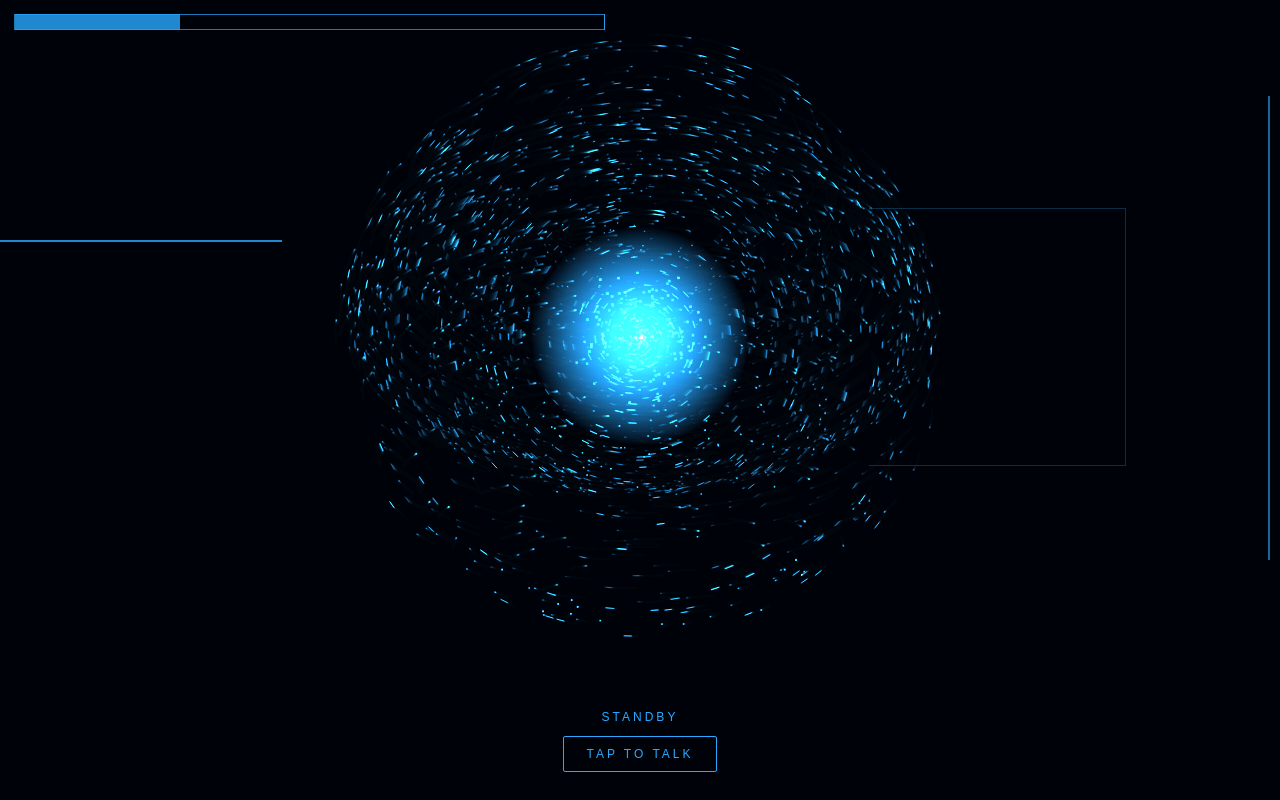
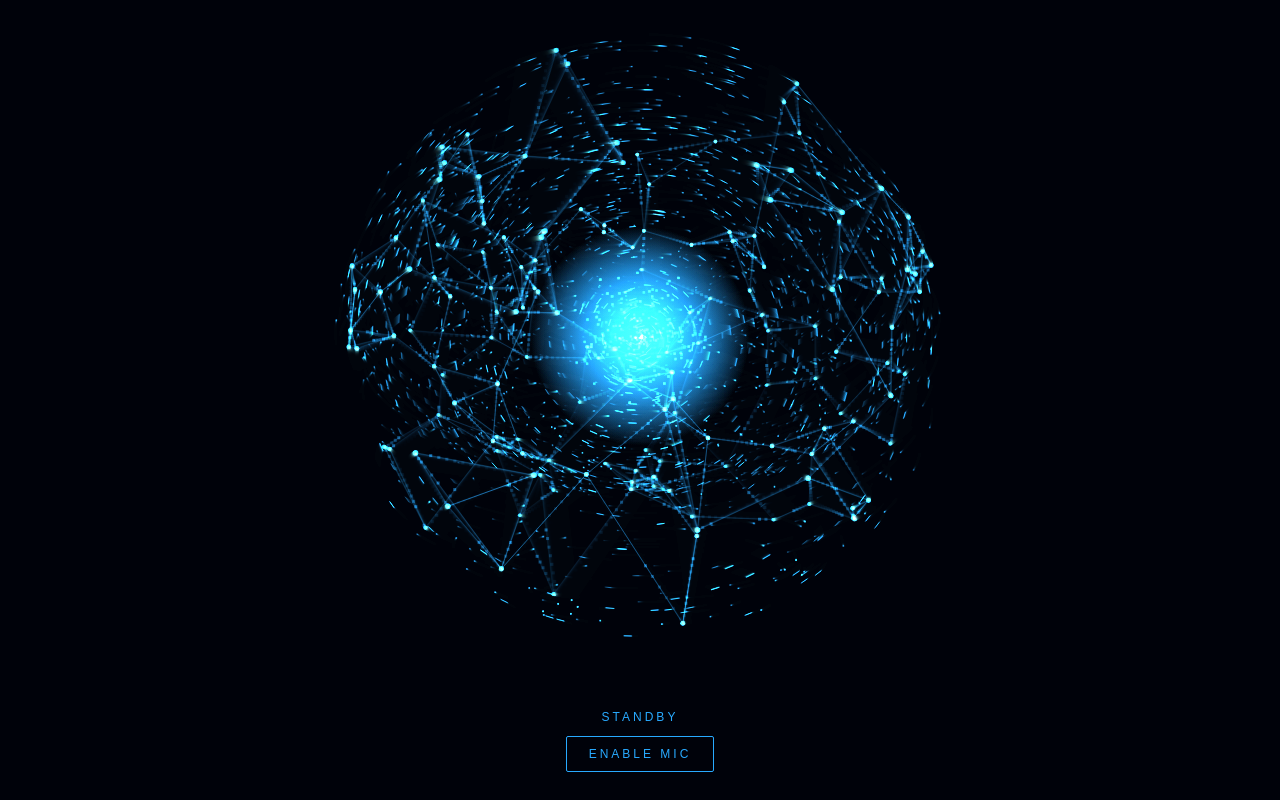
Before and after one commit to xrhino290-stack/JARVIS-, a plain HTML site: page index.html in a window 1280 px wide. Drawn offline with Linux system fonts and the light colour scheme; animation ran at ten frames a second.

Commit message:
Update index.html

```diff
--- a/index.html
+++ b/index.html
@@ -8,18 +8,13 @@
 :root{--c:40,170,255;box-sizing:border-box;padding-top:env(safe-area-inset-top,0px);padding-bottom:env(safe-area-inset-bottom,0px)}
 html,body{height:100%;margin:0;background:#03070b;overflow:hidden;font-family:Arial,Helvetica,sans-serif}
 canvas{position:fixed;inset:0;width:100%;height:100%}
-.bar{position:fixed;top:calc(14px + env(safe-area-inset-top,0px));left:14px;width:46%;height:14px;border:1px solid rgba(var(--c),.7);background:linear-gradient(90deg,rgba(var(--c),.8) 0 28%,transparent 28%)}
-.bar2{position:fixed;left:0;top:30%;width:22%;height:2px;background:rgba(var(--c),.8)}
-.vl{position:fixed;right:10px;top:12%;bottom:30%;width:2px;background:rgba(var(--c),.6)}
-.box{position:fixed;right:12%;top:26%;width:20%;height:32%;border:1px solid rgba(var(--c),.25);border-left:none}
 .ui{position:fixed;left:0;right:0;bottom:calc(28px + env(safe-area-inset-bottom,0px));text-align:center;color:rgb(var(--c));letter-spacing:3px;font-size:12px}
 button{margin-top:12px;background:transparent;color:rgb(var(--c));border:1px solid rgb(var(--c));padding:10px 22px;letter-spacing:3px;font-size:12px;border-radius:2px}
 </style>
 </head>
 <body>
 <canvas id="cv"></canvas>
-<div class="bar"></div><div class="bar2"></div><div class="vl"></div><div class="box"></div>
-<div class="ui"><div id="rp" style="margin:0 20px 14px;letter-spacing:1px;font-size:13px;line-height:1.4;min-height:18px"></div><div id="st">STANDBY</div><button id="mic">ENABLE MIC</button></div>
+<div class="ui"><div id="st">STANDBY</div><button id="mic">ENABLE MIC</button></div>
 <script>
 const cv=document.getElementById('cv'),ctx=cv.getContext('2d'),root=document.documentElement;
 let W,H,R,dpr=Math.min(devicePixelRatio||1,2);
@@ -30,63 +25,68 @@ const N=2600,P=[];
 for(let i=0;i<N;i++){
   const u=Math.random()*2-1,a=Math.random()*Math.PI*2,s=Math.sqrt(1-u*u),q=Math.random();
   let r,fy=1;
-  if(q<0.45){r=0.9+Math.random()*0.1;fy=0.45}
-  else if(q<0.7){r=0.9+Math.random()*0.1}
-  else if(q<0.9){r=0.45+Math.random()*0.3}
-  else{r=Math.random()*0.25}
+  if(q<0.45){r=0.9+Math.random()*0.1;fy=0.45}      // flat outer ring
+  else if(q<0.7){r=0.9+Math.random()*0.1}           // spherical shell
+  else if(q<0.9){r=0.45+Math.random()*0.3}          // inner layer
+  else{r=Math.random()*0.25}                         // bright core
   P.push({x:s*Math.cos(a)*r,y:u*r*fy,z:s*Math.sin(a)*r,r,streak:Math.random()<0.3,ph:Math.random()*6.28,core:q>=0.9});
 }
 
+// neuron network
+const NODES=P.filter(p=>!p.streak&&p.r>0.4).slice(0,150),E=[];
+NODES.forEach((a,i)=>{
+  const d=NODES.map((b,j)=>[j,(a.x-b.x)**2+(a.y-b.y)**2+(a.z-b.z)**2]).filter(o=>o[0]!==i).sort((m,n)=>m[1]-n[1]).slice(0,3);
+  d.forEach(o=>{if(!E.some(e=>(e[0]===i&&e[1]===o[0])||(e[0]===o[0]&&e[1]===i)))E.push([i,o[0],Math.random()])});
+});
+function proj(p,ca,sa,ct,stl,cx,cy){
+  const x1=p.x*ca+p.z*sa,z1=-p.x*sa+p.z*ca,y1=p.y*ct-z1*stl,z2=p.y*stl+z1*ct,k=3/(3-z2);
+  return [cx+x1*R*k,cy+y1*R*k,z2,k];
+}
+
 const BLUE=[40,170,255],ORG=[255,140,20];
-let t=0,ang=0,level=0,target=0;
+let t=0,ang=0,level=0,target=0,listenUntil=0,manual=false,analyser=null,buf=null;
 
-const WORKER_URL='https://YOUR-WORKER.workers.dev';
-const st=document.getElementById('st'),mic=document.getElementById('mic'),rp=document.getElementById('rp');
-const voice={listening:false,msg:'STANDBY'};
-const SR=window.SpeechRecognition||window.webkitSpeechRecognition;
-let history=[];
-mic.textContent='TAP TO TALK';
-mic.onclick=()=>{
-  if(!SR){voice.msg='USE CHROME BROWSER';return}
-  speechSynthesis.cancel();
-  const rec=new SR();rec.lang='hi-IN';rec.interimResults=false;
-  rec.onstart=()=>{voice.listening=true;voice.msg='LISTENING...'};
-  rec.onend=()=>{voice.listening=false;if(voice.msg==='LISTENING...')voice.msg='STANDBY'};
-  rec.onerror=e=>{voice.listening=false;voice.msg='ERROR: '+e.error};
-  rec.onresult=e=>ask(e.results[0][0].transcript);
-  rec.start();
+const st=document.getElementById('st'),mic=document.getElementById('mic');
+mic.onclick=async()=>{
+  try{
+    const s=await navigator.mediaDevices.getUserMedia({audio:true});
+    const ac=new (window.AudioContext||window.webkitAudioContext)();
+    analyser=ac.createAnalyser();analyser.fftSize=512;
+    ac.createMediaStreamSource(s).connect(analyser);
+    buf=new Uint8Array(analyser.fftSize);
+    mic.style.display='none';
+  }catch(e){mic.textContent='MIC BLOCKED - HOLD SCREEN';}
 };
-async function ask(text){
-  voice.msg='THINKING...';rp.textContent='"'+text+'"';
-  try{
-    const r=await fetch(WORKER_URL,{method:'POST',headers:{'Content-Type':'application/json'},body:JSON.stringify({message:text,history})});
-    const d=await r.json();
-    const reply=d.reply||'Sorry sir, jawab nahi mila.';
-    history.push({role:'user',text},{role:'model',text:reply});history=history.slice(-12);
-    rp.textContent=reply;speak(reply);
-  }catch(e){voice.msg='NETWORK ERROR'}
-}
-function speak(t){
-  const u=new SpeechSynthesisUtterance(t);u.lang='hi-IN';
-  u.onstart=()=>voice.msg='SPEAKING...';u.onend=()=>voice.msg='STANDBY';
-  speechSynthesis.speak(u);
+addEventListener('pointerdown',e=>{if(e.target!==mic)manual=true});
+addEventListener('pointerup',()=>manual=false);
+
+function read(){
+  let v=0;
+  if(analyser){analyser.getByteTimeDomainData(buf);let sum=0;for(let i=0;i<buf.length;i++){const d=(buf[i]-128)/128;sum+=d*d}v=Math.sqrt(sum/buf.length)*4}
+  if(manual)v=Math.max(v,0.5+0.3*Math.sin(performance.now()/90));
+  return Math.min(v,1);
 }
 
 function frame(now){
-  const listening=voice.listening;
+  const raw=read();
+  if(raw>0.12)listenUntil=now+700;
+  const listening=now<listenUntil;
   target=listening?1:0;
   t+=(target-t)*0.08;
+  level+=((listening?raw:0)-level)*0.2;
   const rgb=BLUE.map((b,i)=>Math.round(b+(ORG[i]-b)*t)).join(',');
   root.style.setProperty('--c',rgb);
-  st.textContent=voice.msg;
+  st.textContent=listening?'LISTENING...':'STANDBY';
 
   ctx.globalCompositeOperation='source-over';
   ctx.fillStyle='rgba(3,7,11,0.28)';ctx.fillRect(0,0,W,H);
   ctx.globalCompositeOperation='lighter';
 
-  ang+=0.003+t*0.01;
+  ang+=0.003+t*0.005;
   const cx=W/2,cy=H*0.42,ca=Math.cos(ang),sa=Math.sin(ang),tl=0.55,ct=Math.cos(tl),stl=Math.sin(tl);
+  const pulse=1;
 
+  // core glow
   const g=ctx.createRadialGradient(cx,cy,0,cx,cy,R*0.38);
   g.addColorStop(0,`rgba(${rgb},0.55)`);g.addColorStop(1,`rgba(${rgb},0)`);
   ctx.fillStyle=g;ctx.beginPath();ctx.arc(cx,cy,R*0.7,0,6.28);ctx.fill();
@@ -94,7 +94,8 @@ function frame(now){
   ctx.strokeStyle=ctx.fillStyle=`rgb(${rgb})`;ctx.lineWidth=1;
   for(let i=0;i<N;i++){
     const p=P[i];
-    let x=p.x,y=p.y,z=p.z;
+    const wob=1;
+    let x=p.x*wob*pulse,y=p.y*wob*pulse,z=p.z*wob*pulse;
     let x1=x*ca+z*sa,z1=-x*sa+z*ca;
     let y1=y*ct-z1*stl,z2=y*stl+z1*ct;
     const k=3/(3-z2),sx=cx+x1*R*k,sy=cy+y1*R*k;
@@ -108,10 +109,24 @@ function frame(now){
       ctx.fillRect(sx,sy,sz,sz);
     }
   }
+
+  // neuron connections
+  ctx.lineWidth=0.8;
+  const pr=NODES.map(n=>proj(n,ca,sa,ct,stl,cx,cy));
+  for(const e of E){
+    const A=pr[e[0]],B=pr[e[1]],dp=(A[2]+B[2])/2;
+    ctx.globalAlpha=Math.max(0.05,(dp+1.2)/2.2)*(0.25+0.35*t);
+    ctx.beginPath();ctx.moveTo(A[0],A[1]);ctx.lineTo(B[0],B[1]);ctx.stroke();
+    const f=((now/(1400-300*t)+e[2])%1);
+    ctx.globalAlpha=Math.min(1,0.5+0.5*t);
+    ctx.fillRect(A[0]+(B[0]-A[0])*f-1.5,A[1]+(B[1]-A[1])*f-1.5,3,3);
+  }
+  ctx.fillStyle=`rgb(${rgb})`;
+  for(const A of pr){ctx.globalAlpha=0.9;ctx.beginPath();ctx.arc(A[0],A[1],2*A[3],0,6.28);ctx.fill()}
   ctx.globalAlpha=1;
   requestAnimationFrame(frame);
 }
 requestAnimationFrame(frame);
 </script>
 </body>
-  </html>
+</html>
```
